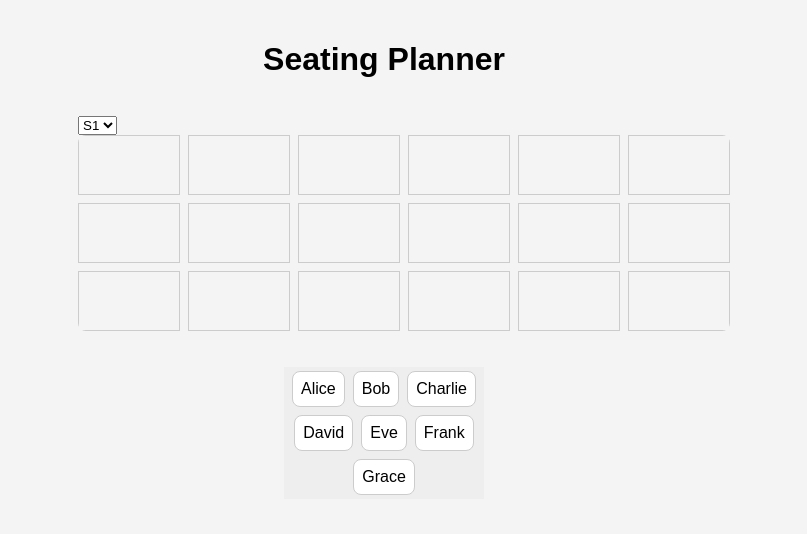
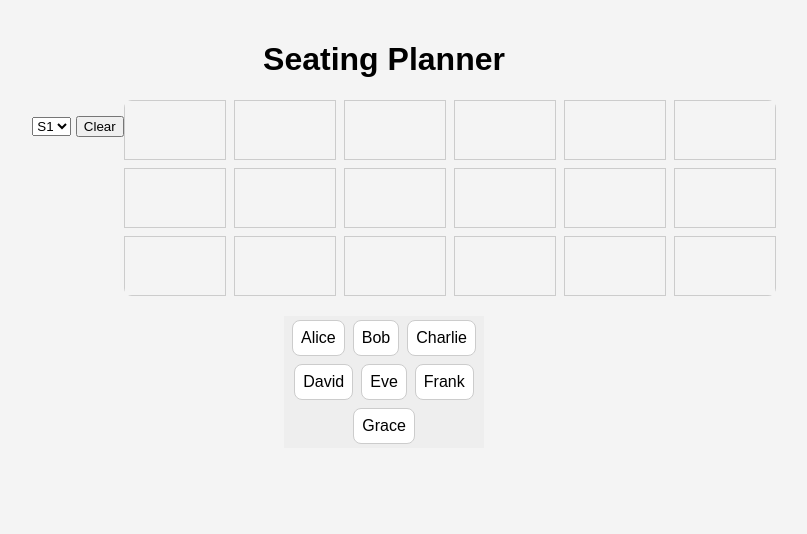
Before and after one commit to blueyorange/seating-planner, a SvelteKit app: page / in a window 1280 px wide. Shown: the top 534 px of the page, without its empty margins (256-1063 px from the left). Built offline with nearby package versions, Linux system fonts and the light colour scheme.

Commit message:
clear button and normalizePlans

```diff
--- a/src/routes/+page.svelte
+++ b/src/routes/+page.svelte
@@ -6,12 +6,12 @@
   let initialPlans = [
     {
       name: "S1",
-      seats: Array(rows * cols).fill(null),
+      seated: Array(rows * cols).fill(null),
       unseated: ["Alice", "Bob", "Charlie", "David", "Eve", "Frank", "Grace"],
     },
     {
       name: "S2",
-      seats: Array(rows * cols).fill(null),
+      seated: Array(rows * cols).fill(null),
       unseated: ["Grace", "Heidi", "Ivan", "Judy", "Karl", "Leo"],
     },
   ];
@@ -19,12 +19,35 @@
   let plans = $state(initialPlans);
   let plan = $state(null);
 
+  function normalizePlans(list) {
+    if (!Array.isArray(list)) return initialPlans;
+    for (const p of list) {
+      if (!("seated" in p) && "seats" in p) {
+        p.seated = Array.isArray(p.seats)
+          ? p.seats
+          : Array(rows * cols).fill(null);
+        delete p.seats;
+      }
+      if (!Array.isArray(p.seated)) {
+        p.seated = Array(rows * cols).fill(null);
+      }
+      if (p.seated.length !== rows * cols) {
+        const next = Array(rows * cols).fill(null);
+        for (let i = 0; i < Math.min(p.seated.length, next.length); i++)
+          next[i] = p.seated[i];
+        p.seated = next;
+      }
+      if (!Array.isArray(p.unseated)) p.unseated = [];
+    }
+    return list;
+  }
+
   // retrieve stored plans and current plan once on mount (avoid reactive loops)
   onMount(() => {
     const storedPlans = localStorage.getItem("plans");
     if (storedPlans) {
       try {
-        plans = JSON.parse(storedPlans);
+        plans = normalizePlans(JSON.parse(storedPlans));
       } catch {}
     }
 
@@ -51,7 +74,7 @@
     if (plans.length === 0) {
       plans.push({
         name: "Default Plan",
-        seats: Array(rows * cols).fill(null),
+        seated: Array(rows * cols).fill(null),
         unseated: [],
       });
     }
@@ -76,18 +99,18 @@
       if (!plan.unseated.includes(nameToDrop)) {
         plan.unseated.push(nameToDrop);
       }
-      // remove the student from seats if they were dropped into unseated
-      plan.seats = plan.seats.map((s) => (s === nameToDrop ? null : s));
+      // remove the student from seated if they were dropped into unseated
+      plan.seated = plan.seated.map((s) => (s === nameToDrop ? null : s));
       return;
     }
-    if (plan.seats[index]) {
+    if (plan.seated[index]) {
       // If the seat is already occupied, move the student to the unseated list
-      const occupiedStudent = plan.seats[index];
+      const occupiedStudent = plan.seated[index];
       plan.unseated.push(occupiedStudent);
     }
     const nameToDrop = event.dataTransfer.getData("text/plain");
-    plan.seats = plan.seats.map((s) => (s === nameToDrop ? null : s)); // set students with that name to null in seats
-    plan.seats[index] = nameToDrop; // place the student in the dropped seat
+    plan.seated = plan.seated.map((s) => (s === nameToDrop ? null : s)); // set students with that name to null in seats
+    plan.seated[index] = nameToDrop; // place the student in the dropped seat
     plan.unseated = plan.unseated.filter((s) => s !== nameToDrop); // remove the student from unseated
   }
 
@@ -95,7 +118,13 @@
     event.dataTransfer.setData("text/plain", student);
   }
 
-  function handleClear() {}
+  function handleClear() {
+    plan.unseated = [
+      ...plan.unseated,
+      ...plan.seated.filter((s) => s !== null),
+    ];
+    plan.seated = Array(rows * cols).fill(null);
+  }
   function handleFill() {}
 </script>
 
@@ -111,13 +140,15 @@
           <option value={p}>{p.name}</option>
         {/each}
       </select>
+      <button onclick={handleClear}>Clear</button>
+    </menu>
     {#if plan}
       <div
         class="grid"
         style="grid-template-columns: repeat({cols}, 1fr); grid-template-rows: repeat({rows}, 60px); gap: 8px;"
         role="listbox"
       >
-          {#each plan.seats as seat, i}
+        {#each plan.seated as seat, i}
           <div
             draggable="true"
             ondragstart={(e) => handleDragStart(e, seat)}
@@ -133,7 +164,6 @@
         {/each}
       </div>
     {/if}
-    </menu>
   </div>
   {#if plan}
     <ul
```
Lines whose indentation alone changed are shown as unchanged.
